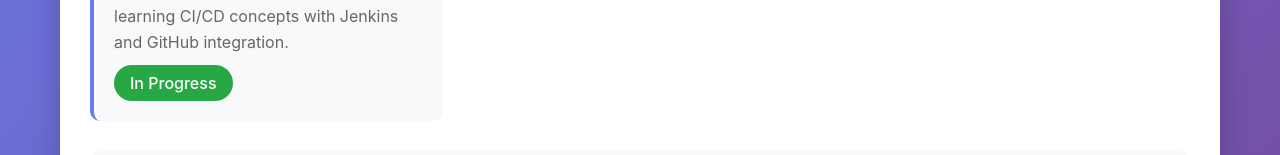
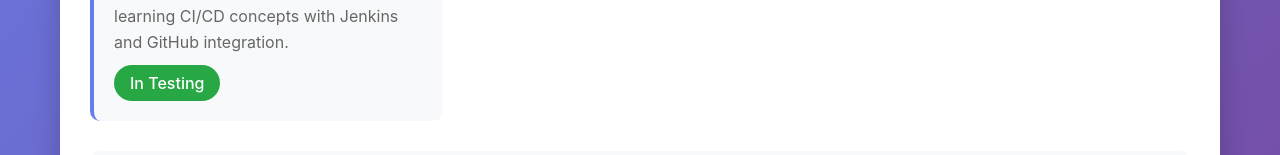
Before and after one commit to dqduong2003/8.2CJenkinsIntegration, a React (Create React App) app in the folder client/: page / in a window 1280 px wide. Shown: the part 579-734 px from the top of the page. Built offline with nearby package versions, Linux system fonts and the light colour scheme; the HTML template or start-up script is replaced by a standard one.

Commit message:
Update App.js

```diff
--- a/client/src/App.js
+++ b/client/src/App.js
@@ -57,7 +57,7 @@ function App() {
           <div className="info-item">
             <h4>Project Status</h4>
             <p>This is a demonstration website for learning CI/CD concepts with Jenkins and GitHub integration.</p>
-            <span className="status">In Progress</span>
+            <span className="status">In Testing</span>
           </div>
         </div>
 
```
